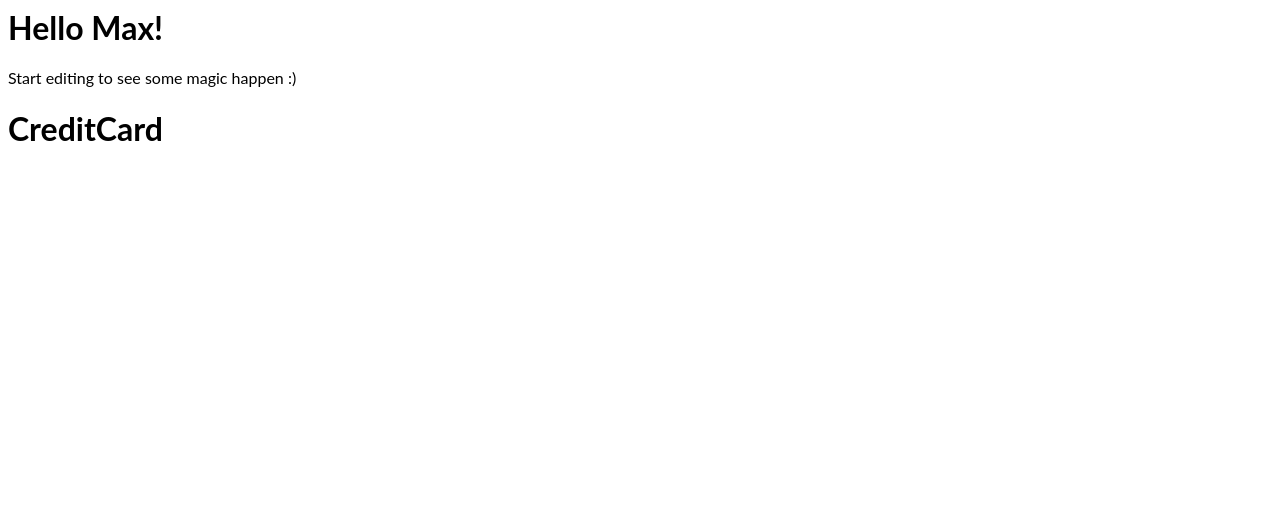
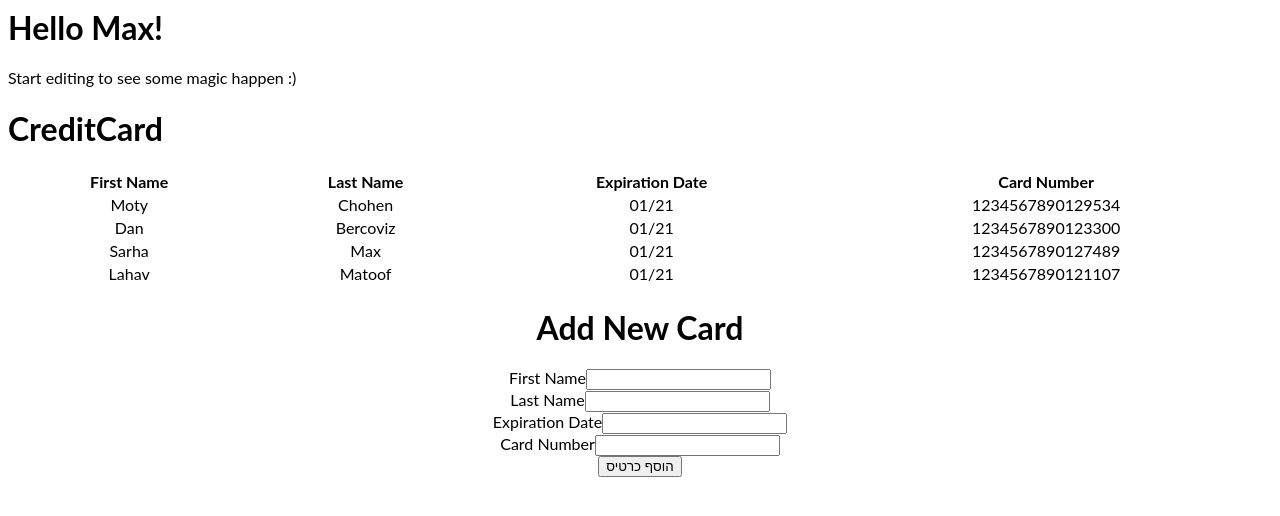
Before and after one commit to maxdevbp/angular-max-credit-club, an Angular app: page / in a window 1280 px wide. Shown: the top 516 px of the page. Built offline with nearby package versions, Linux system fonts and the light colour scheme.

Commit message:
3 files modified

```diff
--- a/src/app/credit-card/credit-card.component.html
+++ b/src/app/credit-card/credit-card.component.html
@@ -1 +1,47 @@
 <h1>CreditCard</h1>
+
+
+<div>
+  <table style="width:100%; text-align:center">
+    <tr>
+<th>First Name</th>
+<th>Last Name</th>
+<th>Expiration Date</th>
+<th>Card Number</th>
+    </tr>
+    <tr *ngFor="let card of service._creditcards">
+      <td> {{card.firstName}} </td>
+      <td> {{card.lastName}} </td>
+      <td> {{card.expirationDate | date: 'MM/yy'}} </td>
+      <td> {{card.cardNumber}} </td>
+
+    </tr>
+  </table>
+
+</div>
+
+<div style="text-align:center">
+  <h1>Add New Card</h1>
+<form #addCardForm="ngForm" (ngSubmit)="service.addNewCard(addCardForm)">
+  <div>
+  <label>First Name</label>
+  <input type="text" name="firstName" #firstName [(ngModel)]="service.firstName">
+  </div>
+  <div>
+    <label>Last Name</label>
+  <input type="text" name="lastName" #lastName [(ngModel)]="service.lastName">
+  </div>
+  <div>
+    <label>Expiration Date</label>
+  <input type="text" name="expirationDate" #expirationDate [(ngModel)]="service.expirationDate">
+  </div>
+  <div>
+    <label>Card Number</label>
+  <input type="text" name="cardNumber" #cardNumber [(ngModel)]="service.cardNumber">
+  </div>
+  <div>
+    <button type="submit">הוסף כרטיס</button>
+  </div>
+</form>
+
+</div>
--- a/src/app/credit-card/credit-card.component.ts
+++ b/src/app/credit-card/credit-card.component.ts
@@ -9,6 +9,9 @@ import {CreditCardService} from './credit-card.service'
 })
 export class CreditCardComponent implements OnInit {
 
+
+
+
   constructor(public service: CreditCardService) { }
 
   ngOnInit() {
--- a/src/app/credit-card/credit-card.service.ts
+++ b/src/app/credit-card/credit-card.service.ts
@@ -36,6 +36,12 @@ _creditcards :Array<ICreditCard> = [
 
   ]
 
+  addNewCard(form){
+    this._creditcards.push(form.value)
+  }
+
+
+
 public creditCards$ = new Observable<ICreditCard[]>((observer)=> {
 
     // observable execution
```
